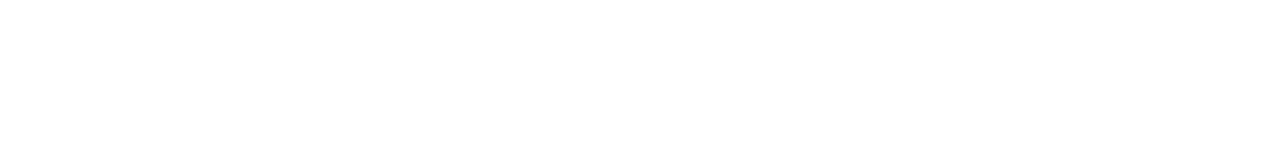
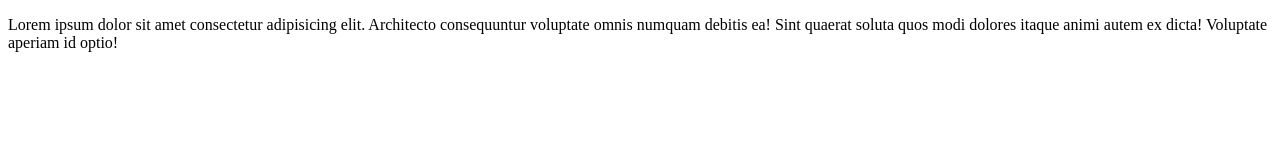
Before and after one commit to TarunKrishhnaswamy/recap-learn-git, a plain HTML site: page index.html in a window 1280 px wide. Drawn offline with Linux system fonts and the light colour scheme.

Commit message:
Add new paragraph

```diff
--- a/index.html
+++ b/index.html
@@ -4,6 +4,7 @@
     <meta charset="UTF-8">
     <meta name="viewport" content="width=device-width, initial-scale=1.0">
     <title>Understanding Github</title>
+    <p>Lorem ipsum dolor sit amet consectetur adipisicing elit. Architecto consequuntur voluptate omnis numquam debitis ea! Sint quaerat soluta quos modi dolores itaque animi autem ex dicta! Voluptate aperiam id optio!</p>
 </head>
 <body>
 
```
